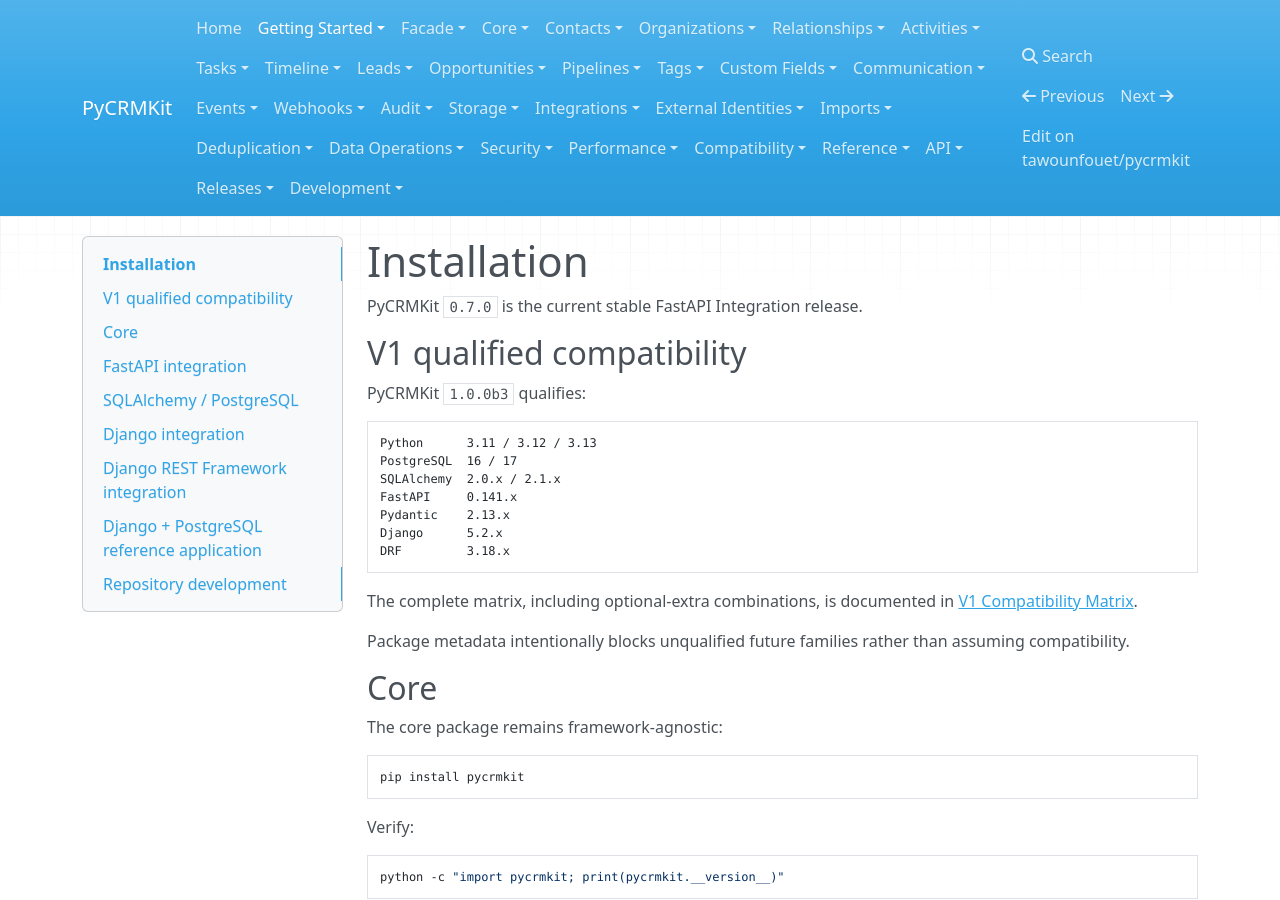
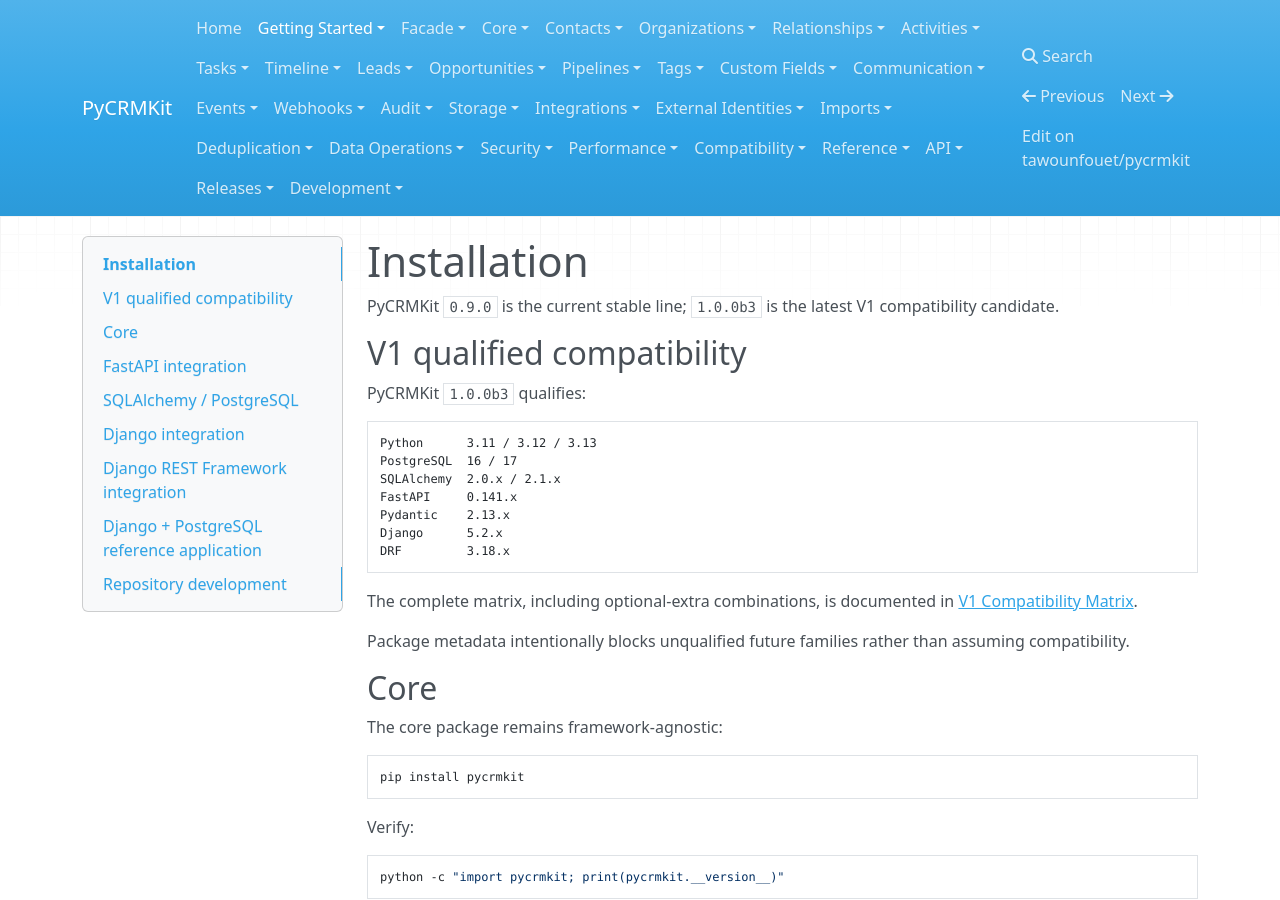
Before and after one commit to tawounfouet/pycrmkit, an MkDocs documentation site: the page built from docs/getting-started/installation.md, in a window 1280 px wide and 900 px high. Built offline with MkDocs 1.6.1, drawn with Linux system fonts in a browser that asks for light colours; nearby versions of some CDN libraries.

Commit message:
docs(install): refresh current release status

```diff
--- a/docs/getting-started/installation.md
+++ b/docs/getting-started/installation.md
@@ -1,6 +1,6 @@
 # Installation
 
-PyCRMKit `0.7.0` is the current stable FastAPI Integration release.
+PyCRMKit `0.9.0` is the current stable line; `1.0.0b3` is the latest V1 compatibility candidate.
 
 ## V1 qualified compatibility
 
```
